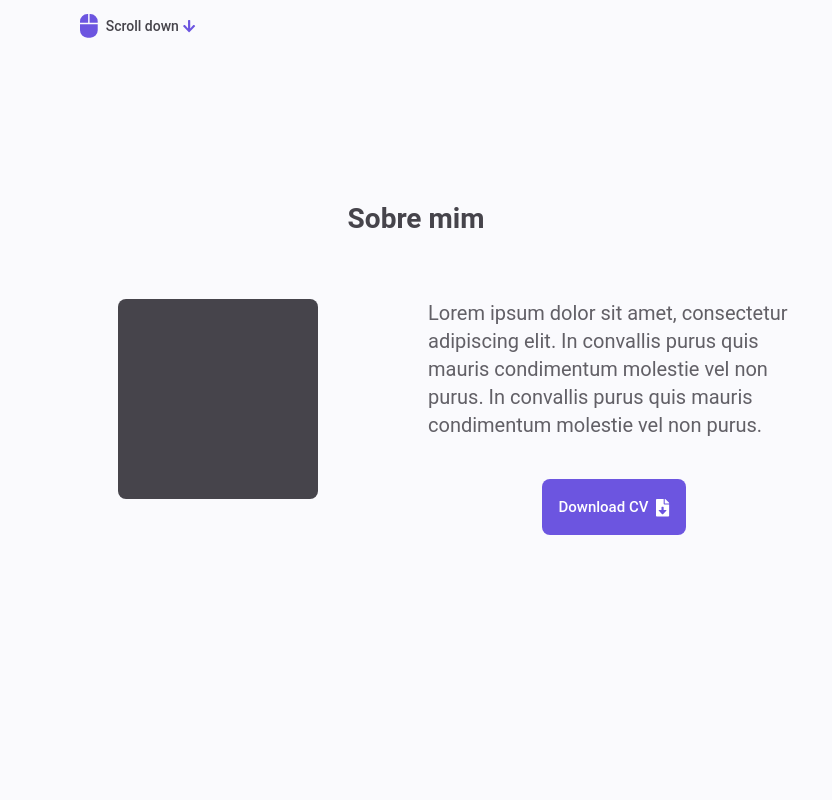
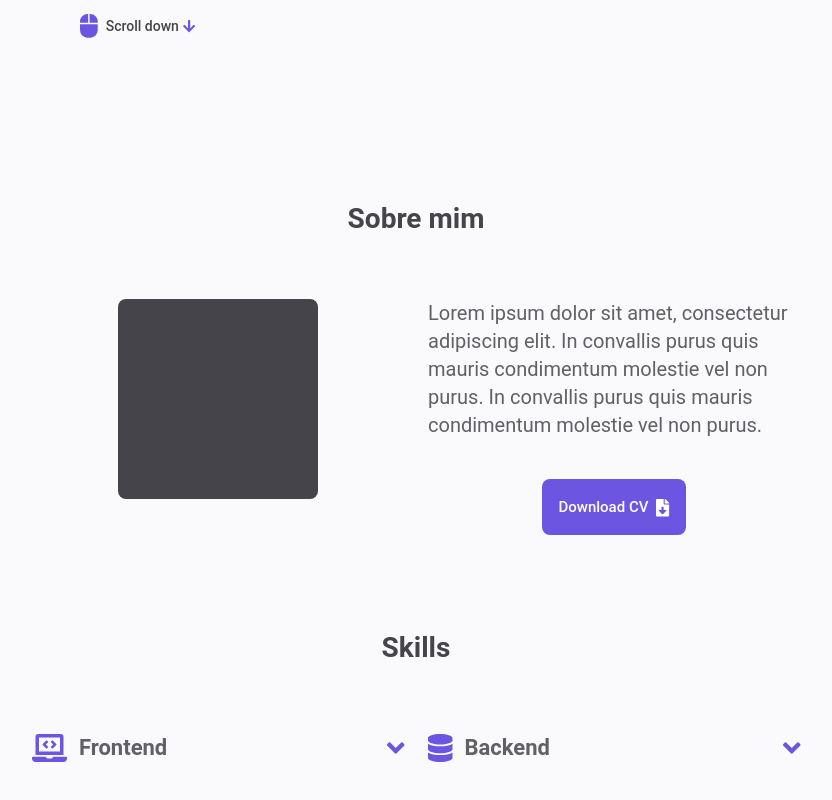
Before and after one commit to william-james-pj/william-james-portfolio, a React (Create React App) app: page / in a window 1280 px wide. Shown: the part 482-1282 px from the top of the page, without its empty margins (224-1056 px from the left). Before the commit the page ends 1129 px from the top, so only its background shows below. Built offline with nearby package versions, Linux system fonts and the light colour scheme.

Commit message:
Create component Skills

```diff
--- /dev/null
+++ b/src/components/List/index.js
@@ -0,0 +1,64 @@
+import React, { useState } from 'react';
+import PropTypes from 'prop-types';
+
+import { FontAwesomeIcon } from '@fortawesome/react-fontawesome';
+import { faAngleDown, faAngleUp } from '@fortawesome/free-solid-svg-icons';
+
+import {
+  Content,
+  Header,
+  HeaderTitle,
+  ListContainer,
+  Title,
+  Data,
+  Name,
+  Number,
+  Bar,
+  Percentage,
+  Icon,
+  Arrow,
+} from './styles';
+
+function List({ data, icon }) {
+  const [open, setOpen] = useState(false);
+
+  const handleOpen = () => {
+    setOpen(!open);
+  };
+
+  return (
+    <Content>
+      <Header onClick={handleOpen}>
+        <Icon>
+          <FontAwesomeIcon icon={icon} size="sm" />
+        </Icon>
+        <HeaderTitle>{data.title}</HeaderTitle>
+        <Arrow>
+          <FontAwesomeIcon icon={open ? faAngleUp : faAngleDown} size="sm" />
+        </Arrow>
+      </Header>
+      <ListContainer active={open}>
+        {data.list.map((item) => {
+          return (
+            <Data key={item.name}>
+              <Title>
+                <Name>{item.name}</Name>
+                <Number>{item.number}</Number>
+              </Title>
+              <Bar>
+                <Percentage style={{ width: item.number }}></Percentage>
+              </Bar>
+            </Data>
+          );
+        })}
+      </ListContainer>
+    </Content>
+  );
+}
+
+List.propTypes = {
+  data: PropTypes.object.isRequired,
+  icon: PropTypes.object.isRequired,
+};
+
+export default List;
--- /dev/null
+++ b/src/components/List/styles.js
@@ -0,0 +1,72 @@
+import styled from 'styled-components';
+import * as colors from '../../config/colors';
+import * as fonts from '../../config/fonts';
+// import { respondToDown, respondToUp } from '../../config/respondTo';
+
+export const Content = styled.div``;
+
+export const Header = styled.div`
+  display: flex;
+  align-items: center;
+  margin-bottom: 2.5rem;
+  cursor: pointer;
+`;
+
+export const Icon = styled.span`
+  font-size: 2rem;
+  color: ${colors.secondColor};
+  margin-right: 0.75rem;
+`;
+
+export const Arrow = styled.span`
+  font-size: 2rem;
+  color: ${colors.secondColor};
+  margin-left: auto;
+`;
+
+export const HeaderTitle = styled.p`
+  font-size: ${fonts.md};
+  font-weight: 700;
+  color: ${colors.textSecondColor};
+`;
+
+export const ListContainer = styled.div`
+  display: grid;
+  gap: 1.5rem;
+
+  height: ${(props) => (props.active ? 'max-content' : '0')};
+  overflow: ${(props) => (props.active ? 'none' : 'hidden')};
+  margin-bottom: ${(props) => (props.active ? '2.5rem' : '0')};
+`;
+
+export const Data = styled.div``;
+
+export const Title = styled.div`
+  display: flex;
+  justify-content: space-between;
+  margin-bottom: 0.5rem;
+`;
+
+export const Name = styled.p`
+  font-size: ${fonts.normal};
+  font-weight: 500;
+  color: ${colors.textThirdColor};
+`;
+
+export const Number = styled.span`
+  color: ${colors.textThirdColor};
+`;
+
+export const Bar = styled.div`
+  height: 5px;
+  border-radius: 0.25rem;
+  background-color: ${colors.colorBar};
+`;
+
+export const Percentage = styled.span`
+  height: 5px;
+  border-radius: 0.25px;
+
+  display: block;
+  background-color: ${colors.secondColor};
+`;
--- a/src/config/colors.js
+++ b/src/config/colors.js
@@ -3,6 +3,7 @@ export const white = '#FFF';
 export const primaryColor = '#FAFAFD';
 export const secondColor = '#6C55E0';
 export const thirdColor = 'rgba(108, 85, 224, 0.85)';
+export const colorBar = 'rgba(108, 85, 224, 0.6)';
 
 export const textPrimaryColor = 'rgba(70, 68, 75, 1)';
 export const textSecondColor = 'rgba(70, 68, 75, 0.85)';
--- /dev/null
+++ b/src/views/LandingPage/Skills/index.js
@@ -0,0 +1,57 @@
+import React from 'react';
+
+import { faLaptopCode, faDatabase } from '@fortawesome/free-solid-svg-icons';
+
+import List from '../../../components/List/index';
+
+import { Container, Title, SkillsContainer } from './styles';
+
+const data = {
+  title: 'Frontend',
+  list: [
+    {
+      name: 'HTML',
+      number: '90%',
+    },
+    {
+      name: 'HTML',
+      number: '90%',
+    },
+    {
+      name: 'HTML',
+      number: '90%',
+    },
+  ],
+};
+
+const data1 = {
+  title: 'Backend',
+  list: [
+    {
+      name: 'HTML',
+      number: '90%',
+    },
+    {
+      name: 'HTML',
+      number: '70%',
+    },
+    {
+      name: 'HTML',
+      number: '50%',
+    },
+  ],
+};
+
+function Skills() {
+  return (
+    <Container>
+      <Title>Skills</Title>
+      <SkillsContainer>
+        <List data={data} icon={faLaptopCode} />
+        <List data={data1} icon={faDatabase} />
+      </SkillsContainer>
+    </Container>
+  );
+}
+
+export default Skills;
--- /dev/null
+++ b/src/views/LandingPage/Skills/styles.js
@@ -0,0 +1,39 @@
+import styled from 'styled-components';
+import * as colors from '../../../config/colors';
+import * as fonts from '../../../config/fonts';
+import { respondToUp } from '../../../config/respondTo';
+
+export const Container = styled.div`
+  padding: 2rem 0 4rem;
+`;
+
+export const Title = styled.p`
+  color: ${colors.textPrimaryColor};
+  font-size: ${fonts.lg};
+  font-weight: 700;
+  text-align: center;
+  margin-bottom: 3rem;
+
+  ${respondToUp.sm`
+    margin-bottom: 4rem;
+  `}
+`;
+
+export const SkillsContainer = styled.div`
+  max-width: 768px;
+  margin-left: 1.5rem;
+  margin-right: 1.5rem;
+
+  display: grid;
+  gap: 1.5rem;
+  row-gap: 0;
+
+  ${respondToUp.xs`
+    grid-template-columns: repeat(2, 1fr);
+  `}
+
+  ${respondToUp.md`
+    margin-left: auto;
+    margin-right: auto;
+  `}
+`;
--- a/src/views/LandingPage/index.js
+++ b/src/views/LandingPage/index.js
@@ -1,6 +1,7 @@
 import Nav from './Nav/index';
 import Home from './Home/index';
 import About from './About/index';
+import Skills from './Skills/index';
 
 function LandingPage() {
   return (
@@ -8,6 +9,7 @@ function LandingPage() {
       <Nav />
       <Home />
       <About />
+      <Skills />
     </>
   );
 }
```
